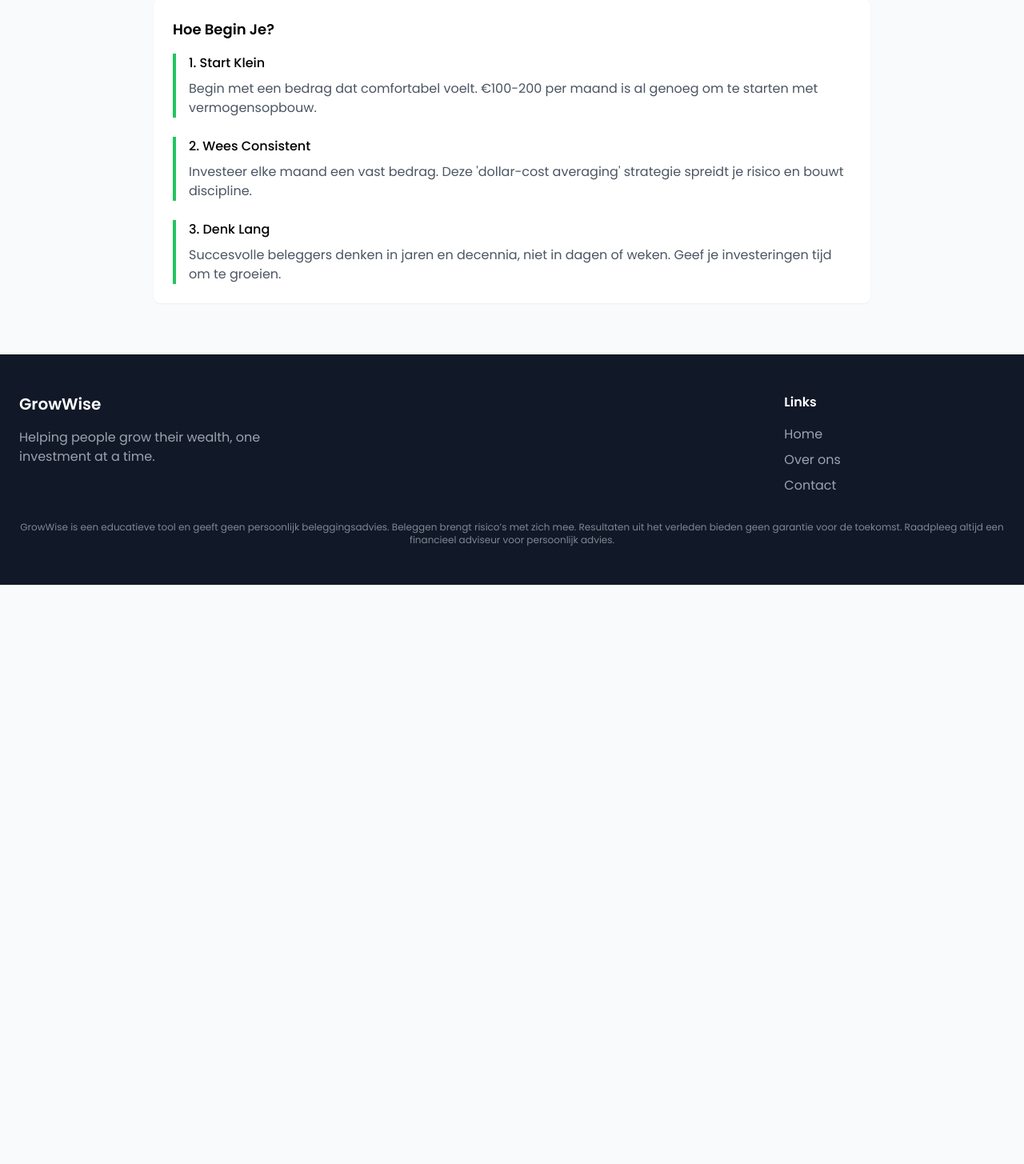
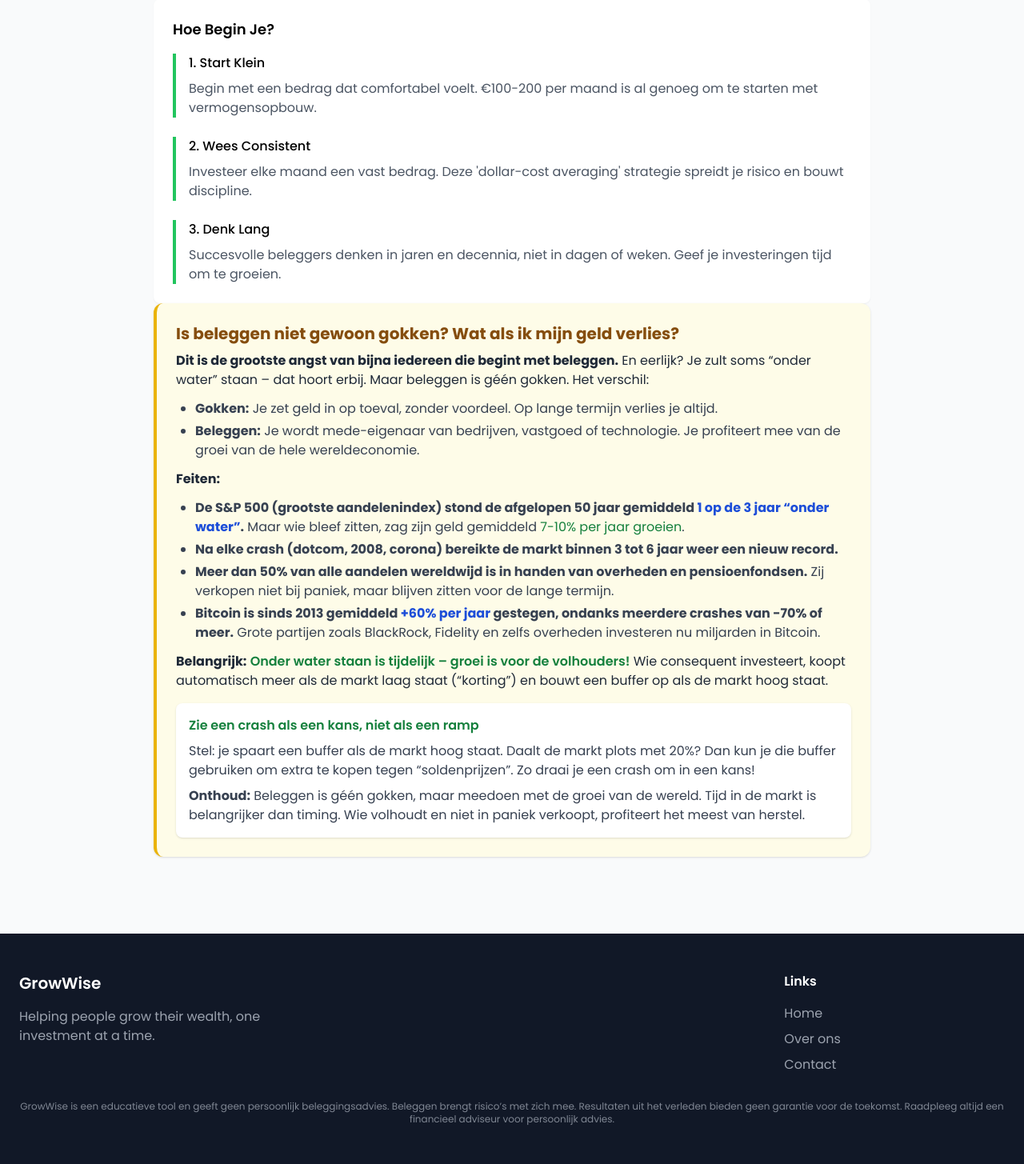
Before and after one commit to emieldelo/GrowWise, a Flask app: page / in a window 1280 px wide. Shown: the part 2698-4153 px from the top of the page at 80% size. Before the commit the page ends 3429 px from the top, so only its background shows below. Run offline with Flask 3, Linux system fonts and the light colour scheme; some libraries are stand-ins or nearby versions.

Commit message:
Update home.html

```diff
--- a/templates/home.html
+++ b/templates/home.html
@@ -1,4 +1,3 @@
-
 <!DOCTYPE html>
 <html>
 <head>
@@ -766,7 +765,54 @@
                                 </div>
                             </div>
                         </div>
+
+                        <!-- Nieuw: Kader het doel van het algoritme -->
+                        <div class="bg-yellow-50 border-l-4 border-yellow-500 p-6 rounded-xl shadow mb-8">
+                            <h3 class="text-xl font-bold mb-2 text-yellow-800">Is beleggen niet gewoon gokken? Wat als ik mijn geld verlies?</h3>
+                            <p class="text-gray-800 mb-3">
+                                <strong>Dit is de grootste angst van bijna iedereen die begint met beleggen.</strong> En eerlijk? Je zult soms “onder water” staan – dat hoort erbij. Maar beleggen is géén gokken. Het verschil:
+                            </p>
+                            <ul class="list-disc pl-6 text-gray-700 mb-3 space-y-1">
+                                <li>
+                                    <strong>Gokken:</strong> Je zet geld in op toeval, zonder voordeel. Op lange termijn verlies je altijd.
+                                </li>
+                                <li>
+                                    <strong>Beleggen:</strong> Je wordt mede-eigenaar van bedrijven, vastgoed of technologie. Je profiteert mee van de groei van de hele wereldeconomie.
+                                </li>
+                            </ul>
+                            <p class="text-gray-800 mb-3">
+                                <strong>Feiten:</strong>
+                            </p>
+                            <ul class="list-disc pl-6 text-gray-700 mb-3 space-y-1">
+                                <li>
+                                    <strong>De S&P 500 (grootste aandelenindex) stond de afgelopen 50 jaar gemiddeld <span class="text-blue-700">1 op de 3 jaar “onder water”</span>.</strong> Maar wie bleef zitten, zag zijn geld gemiddeld <span class="text-green-700">7-10% per jaar groeien</span>.
+                                </li>
+                                <li>
+                                    <strong>Na elke crash (dotcom, 2008, corona) bereikte de markt binnen 3 tot 6 jaar weer een nieuw record.</strong>
+                                </li>
+                                <li>
+                                    <strong>Meer dan 50% van alle aandelen wereldwijd is in handen van overheden en pensioenfondsen.</strong> Zij verkopen niet bij paniek, maar blijven zitten voor de lange termijn.
+                                </li>
+                                <li>
+                                    <strong>Bitcoin is sinds 2013 gemiddeld <span class="text-blue-700">+60% per jaar</span> gestegen, ondanks meerdere crashes van -70% of meer.</strong> Grote partijen zoals BlackRock, Fidelity en zelfs overheden investeren nu miljarden in Bitcoin.
+                                </li>
+                            </ul>
+                            <p class="text-gray-800 mb-2">
+                                <strong>Belangrijk:</strong> <span class="text-green-700 font-semibold">Onder water staan is tijdelijk – groei is voor de volhouders!</span> Wie consequent investeert, koopt automatisch meer als de markt laag staat (“korting”) en bouwt een buffer op als de markt hoog staat.
+                            </p>
+                            <div class="bg-white rounded-lg p-4 mt-4 shadow">
+                                <h4 class="font-semibold text-green-700 mb-2">Zie een crash als een kans, niet als een ramp</h4>
+                                <p class="text-gray-700 mb-2">
+                                    Stel: je spaart een buffer als de markt hoog staat. Daalt de markt plots met 20%? Dan kun je die buffer gebruiken om extra te kopen tegen “soldenprijzen”. Zo draai je een crash om in een kans!
+                                </p>
+                                <p class="text-gray-700">
+                                    <strong>Onthoud:</strong> Beleggen is géén gokken, maar meedoen met de groei van de wereld. Tijd in de markt is belangrijker dan timing. Wie volhoudt en niet in paniek verkoopt, profiteert het meest van herstel.
+                                </p>
+                            </div>
+                        </div>
+
                     </div>
+
 
                     <!-- Markets Tab -->
                     <div id="markets" class="tab-content hidden">
@@ -1057,7 +1103,7 @@
 
                     <!-- Results Tab -->
                     <div id="results" class="tab-content hidden">
-                        <h3 class="text-xl font-semibold mb-6">Historische Resultaten MONTO vs DCA</h3>
+                        <h3 class="text-xl font-semibold mb-6">Historische Resultaten GrowWise vs DCA</h3>
 
                         <!-- Disclaimer Banner -->
                         <div class="bg-blue-50 border-l-4 border-blue-500 p-4 mb-8">
@@ -1070,9 +1116,9 @@
                         <div class="bg-white rounded-lg shadow-sm p-6 mb-8">
                             <h4 class="text-lg font-semibold mb-4">10-Jaars Analyse (2015-2025)</h4>
                             <div class="grid md:grid-cols-2 gap-6">
-                                <!-- MONTO Strategie -->
+                                <!-- GrowWise Strategie -->
                                 <div class="space-y-4">
-                                    <h5 class="font-medium text-green-600">MONTO Strategie</h5>
+                                    <h5 class="font-medium text-green-600">GrowWise Strategie</h5>
                                     <div class="bg-gray-50 p-4 rounded-lg">
                                         <ul class="space-y-2">
                                             <li class="flex justify-between">
@@ -1130,7 +1176,7 @@
                                     <thead>
                                         <tr class="bg-gray-50">
                                             <th class="px-4 py-2 text-left">Jaar</th>
-                                            <th class="px-4 py-2 text-right">MONTO ROI</th>
+                                            <th class="px-4 py-2 text-right">GrowWise ROI</th>
                                             <th class="px-4 py-2 text-right">DCA ROI</th>
                                             <th class="px-4 py-2 text-right">Verschil</th>
                                         </tr>
@@ -1153,7 +1199,7 @@
                             <h4 class="text-lg font-semibold mb-4">Risico Analyse</h4>
                             <div class="grid md:grid-cols-2 gap-6">
                                 <div class="space-y-4">
-                                    <h5 class="font-medium">MONTO Strategie</h5>
+                                    <h5 class="font-medium">GrowWise Strategie</h5>
                                     <div class="bg-gray-50 p-4 rounded-lg">
                                         <ul class="space-y-2">
                                             <li>Maximale Drawdown: -38%</li>
@@ -1195,6 +1241,17 @@
       &times;
     </button>
     <h2 class="text-2xl font-bold mb-4 text-center text-green-700">Log in bij GrowWise</h2>
+
+    <!-- Nieuwe: Preview boodschap voor niet-ingelogde gebruikers die de calculator hebben gebruikt -->
+    <div id="login-preview-message" class="mb-6 bg-green-50 border-l-4 border-green-500 p-4 rounded-xl shadow text-green-800 text-center text-lg font-semibold" style="display:none;">
+        🎉 Jouw persoonlijke verdeling is klaar!
+        <br>
+        <span class="font-normal text-green-700">Ontdek nu hoe jij deze maand optimaal kunt investeren.<br>
+        Maak gratis een account aan en zie direct jouw groeiplan, tips en voorgestelde orders.<br>
+        <span class="text-sm text-gray-600">Laat deze kans niet liggen – groei begint met één klik.</span>
+        </span>
+    </div>
+
     <form id="login-form" class="space-y-4">
       <input type="email" id="login-email" placeholder="E-mail" required class="w-full p-3 border rounded-lg">
       <input type="password" id="login-password" placeholder="Wachtwoord" required class="w-full p-3 border rounded-lg">
```
